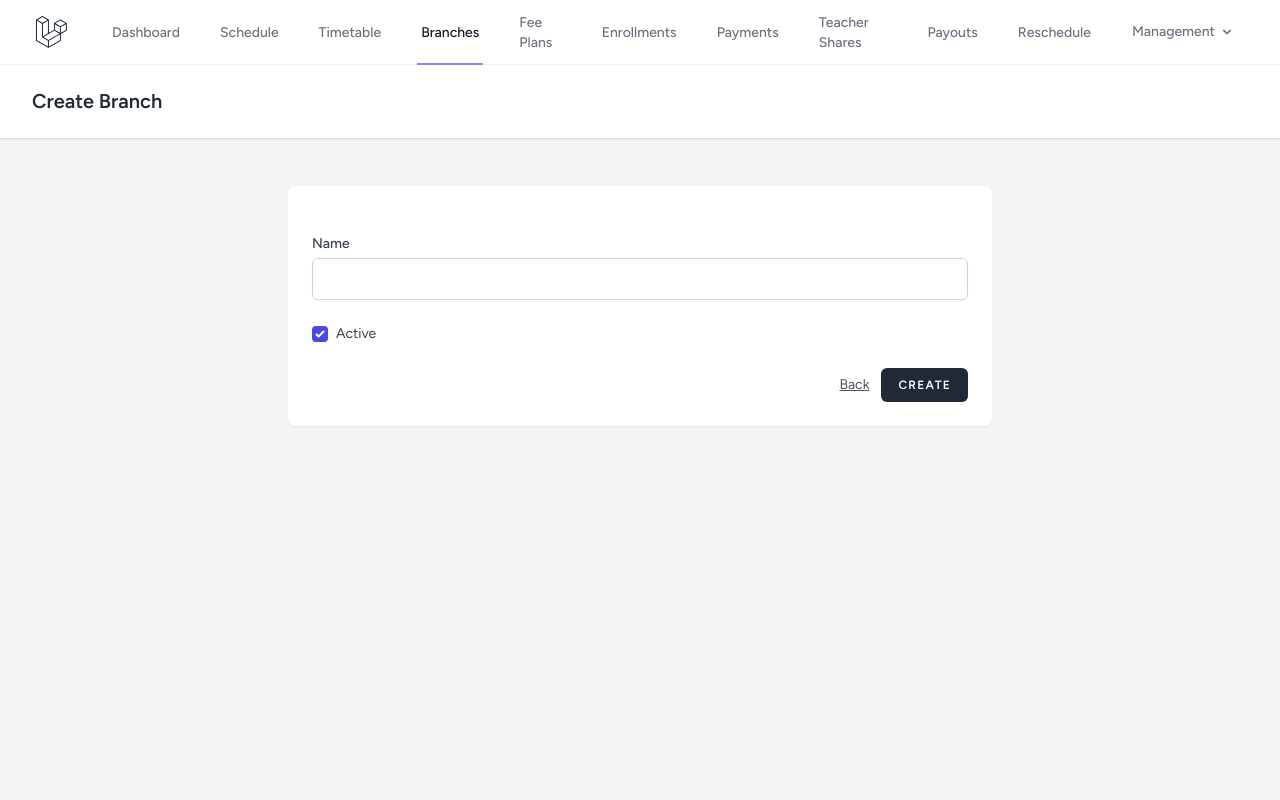
After one commit to kingtiong/rockschool, a Laravel app: page /management/branches/create in a window 1280 px wide. The commit adds this page. Run offline with Laravel 12, Linux system fonts and the light colour scheme; a user stored in the database is signed in; data comes from the database, SQL or seed files in the repository; style sheets or scripts are compiled from the project's sources.

Commit message:
feat: Add branch management functionality
Co-authored-by: tiongct45 <tiongct45@hotmail.com>

```diff
--- /dev/null
+++ b/app/Http/Controllers/Management/BranchController.php
@@ -0,0 +1,68 @@
+<?php
+
+namespace App\Http\Controllers\Management;
+
+use App\Http\Controllers\Controller;
+use App\Models\Branch;
+use Illuminate\Http\RedirectResponse;
+use Illuminate\Http\Request;
+use Illuminate\View\View;
+
+class BranchController extends Controller
+{
+    public function index(): View
+    {
+        return view('management.branches.index', [
+            'branches' => Branch::query()->orderBy('name')->get(),
+        ]);
+    }
+
+    public function create(): View
+    {
+        return view('management.branches.create');
+    }
+
+    public function store(Request $request): RedirectResponse
+    {
+        $validated = $request->validate([
+            'name' => ['required', 'string', 'max:255', 'unique:branches,name'],
+            'active' => ['nullable', 'boolean'],
+        ]);
+
+        Branch::create([
+            'name' => $validated['name'],
+            'active' => (bool) ($validated['active'] ?? false),
+        ]);
+
+        return redirect()->route('management.branches.index');
+    }
+
+    public function edit(Branch $branch): View
+    {
+        return view('management.branches.edit', [
+            'branch' => $branch,
+        ]);
+    }
+
+    public function update(Request $request, Branch $branch): RedirectResponse
+    {
+        $validated = $request->validate([
+            'name' => ['required', 'string', 'max:255', 'unique:branches,name,'.$branch->id],
+            'active' => ['nullable', 'boolean'],
+        ]);
+
+        $branch->update([
+            'name' => $validated['name'],
+            'active' => (bool) ($validated['active'] ?? false),
+        ]);
+
+        return redirect()->route('management.branches.index');
+    }
+
+    public function destroy(Branch $branch): RedirectResponse
+    {
+        $branch->delete();
+
+        return redirect()->route('management.branches.index');
+    }
+}
--- a/app/Models/Enrollment.php
+++ b/app/Models/Enrollment.php
@@ -13,6 +13,7 @@ class Enrollment extends Model
     use HasFactory;
 
     protected $fillable = [
+        'branch_id',
         'student_id',
         'teacher_id',
         'fee_plan_id',
@@ -30,6 +31,11 @@ class Enrollment extends Model
         return $this->belongsTo(User::class, 'student_id');
     }
 
+    public function branch(): BelongsTo
+    {
+        return $this->belongsTo(Branch::class);
+    }
+
     public function teacher(): BelongsTo
     {
         return $this->belongsTo(User::class, 'teacher_id');
--- a/resources/views/layouts/navigation.blade.php
+++ b/resources/views/layouts/navigation.blade.php
@@ -31,6 +31,9 @@
                     @if(auth()->user()->role === 'management')
                         <x-nav-link :href="route('management.timetable.index')" :active="request()->routeIs('management.timetable.*')">
                             {{ __('Timetable') }}
+                        </x-nav-link>
+                        <x-nav-link :href="route('management.branches.index')" :active="request()->routeIs('management.branches.*')">
+                            {{ __('Branches') }}
                         </x-nav-link>
                         <x-nav-link :href="route('management.fee-plans.index')" :active="request()->routeIs('management.fee-plans.*')">
                             {{ __('Fee Plans') }}
@@ -123,6 +126,9 @@
                 <x-responsive-nav-link :href="route('management.timetable.index')" :active="request()->routeIs('management.timetable.*')">
                     {{ __('Timetable') }}
                 </x-responsive-nav-link>
+                <x-responsive-nav-link :href="route('management.branches.index')" :active="request()->routeIs('management.branches.*')">
+                    {{ __('Branches') }}
+                </x-responsive-nav-link>
                 <x-responsive-nav-link :href="route('management.fee-plans.index')" :active="request()->routeIs('management.fee-plans.*')">
                     {{ __('Fee Plans') }}
                 </x-responsive-nav-link>
--- /dev/null
+++ b/resources/views/management/branches/create.blade.php
@@ -0,0 +1,35 @@
+<x-app-layout>
+    <x-slot name="header">
+        <h2 class="font-semibold text-xl text-gray-800 leading-tight">
+            {{ __('Create Branch') }}
+        </h2>
+    </x-slot>
+
+    <div class="py-12">
+        <div class="max-w-3xl mx-auto sm:px-6 lg:px-8">
+            <div class="bg-white overflow-hidden shadow-sm sm:rounded-lg">
+                <div class="p-6 text-gray-900">
+                    <form method="POST" action="{{ route('management.branches.store') }}" class="space-y-6">
+                        @csrf
+
+                        <div>
+                            <x-input-label for="name" :value="__('Name')" />
+                            <x-text-input id="name" name="name" type="text" class="block mt-1 w-full" :value="old('name')" required />
+                            <x-input-error :messages="$errors->get('name')" class="mt-2" />
+                        </div>
+
+                        <div class="flex items-center gap-2">
+                            <input id="active" name="active" type="checkbox" value="1" class="rounded border-gray-300 text-indigo-600 shadow-sm focus:ring-indigo-500" @checked(old('active', true)) />
+                            <label for="active" class="text-sm text-gray-700">{{ __('Active') }}</label>
+                        </div>
+
+                        <div class="flex items-center justify-end gap-3">
+                            <a href="{{ route('management.branches.index') }}" class="text-sm text-gray-600 underline hover:text-gray-900">{{ __('Back') }}</a>
+                            <x-primary-button>{{ __('Create') }}</x-primary-button>
+                        </div>
+                    </form>
+                </div>
+            </div>
+        </div>
+    </div>
+</x-app-layout>
--- a/routes/web.php
+++ b/routes/web.php
@@ -3,6 +3,7 @@
 use App\Http\Controllers\ProfileController;
 use App\Http\Controllers\ScheduleController;
 use App\Http\Controllers\Management\CycleController as ManagementCycleController;
+use App\Http\Controllers\Management\BranchController as ManagementBranchController;
 use App\Http\Controllers\Management\EnrollmentController as ManagementEnrollmentController;
 use App\Http\Controllers\Management\FeePlanController as ManagementFeePlanController;
 use App\Http\Controllers\Management\PaymentController as ManagementPaymentController;
@@ -46,6 +47,13 @@ Route::middleware('auth')->group(function () {
     Route::middleware('role:management')->prefix('management')->name('management.')->group(function () {
         Route::get('/timetable', [ManagementTimetableController::class, 'index'])->name('timetable.index');
 
+        Route::get('/branches', [ManagementBranchController::class, 'index'])->name('branches.index');
+        Route::get('/branches/create', [ManagementBranchController::class, 'create'])->name('branches.create');
+        Route::post('/branches', [ManagementBranchController::class, 'store'])->name('branches.store');
+        Route::get('/branches/{branch}/edit', [ManagementBranchController::class, 'edit'])->name('branches.edit');
+        Route::put('/branches/{branch}', [ManagementBranchController::class, 'update'])->name('branches.update');
+        Route::delete('/branches/{branch}', [ManagementBranchController::class, 'destroy'])->name('branches.destroy');
+
         Route::get('/fee-plans', [ManagementFeePlanController::class, 'index'])->name('fee-plans.index');
         Route::get('/fee-plans/{feePlan}/edit', [ManagementFeePlanController::class, 'edit'])->name('fee-plans.edit');
         Route::put('/fee-plans/{feePlan}', [ManagementFeePlanController::class, 'update'])->name('fee-plans.update');
```
Also changed, not shown: app/Models/Branch.php (added, +27 -0 lines), resources/views/management/branches/edit.blade.php (added, +36 -0 lines), resources/views/management/branches/index.blade.php (added, +64 -0 lines), database/migrations/2026_01_05_000000_create_branches_table.php (added), database/migrations/2026_01_05_000001_add_branch_id_to_enrollments_table.php (added).
